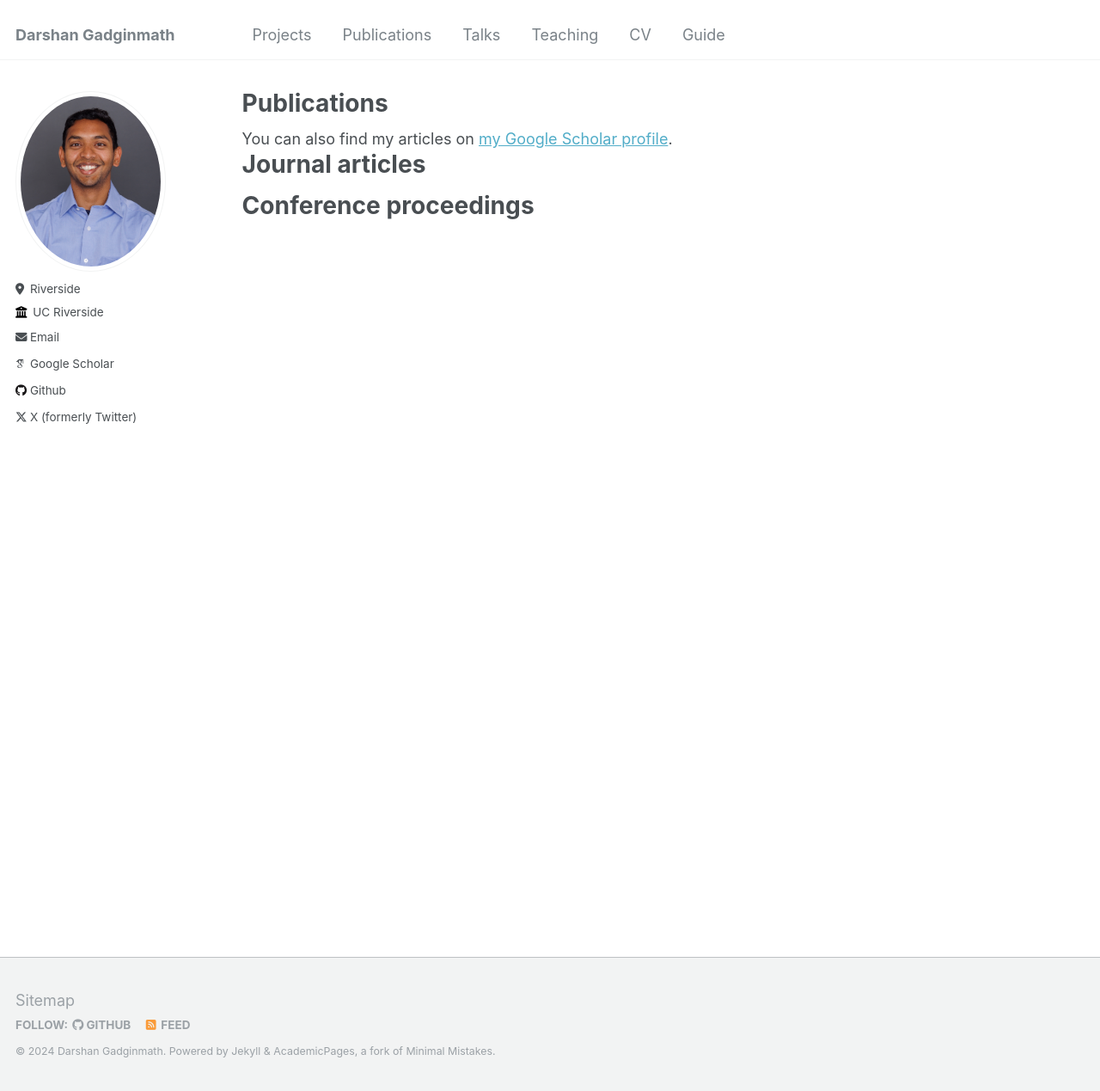
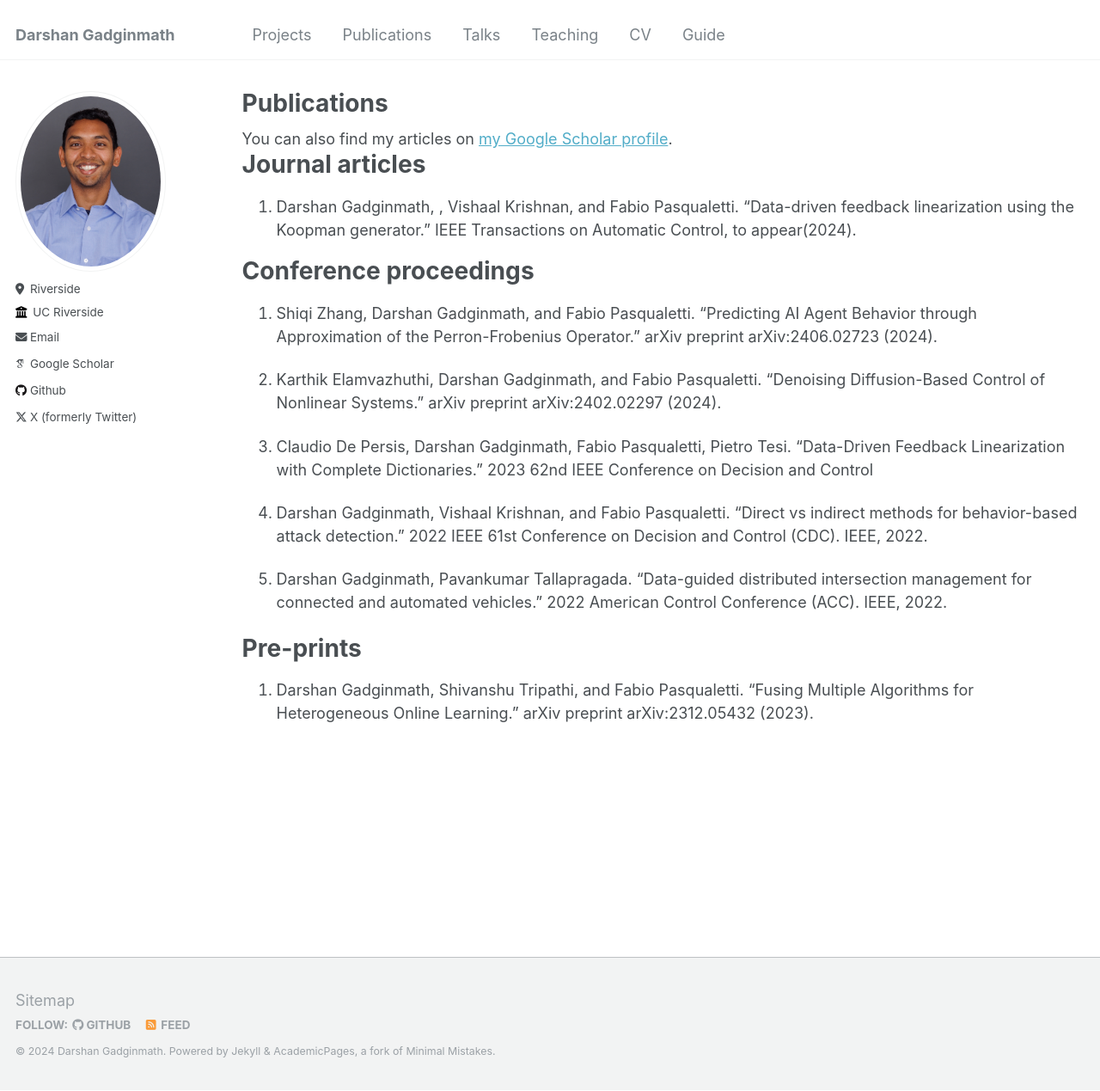
Before and after one commit to darshangm/darshangm.github.io, a Jekyll site: the page built from _pages/publications.md, in a window 1280 px wide and 1269 px high. Shown: the whole window at 86% size. Built offline with Jekyll 4.4.1, drawn with Linux system fonts in a browser that asks for light colours; some web fonts are replaced.

Commit message:
publications

```diff
--- a/_pages/publications.md
+++ b/_pages/publications.md
@@ -11,10 +11,24 @@ author_profile: true
 
 Journal articles
 ======
-
+1. Darshan Gadginmath, , Vishaal Krishnan, and Fabio Pasqualetti. "Data-driven feedback linearization using the Koopman generator." IEEE Transactions on Automatic Control, to appear(2024).
 
 Conference proceedings
 ======
+1. Shiqi Zhang, Darshan Gadginmath, and Fabio Pasqualetti. "Predicting AI Agent Behavior through Approximation of the Perron-Frobenius Operator." arXiv preprint arXiv:2406.02723 (2024).
+
+2. Karthik Elamvazhuthi, Darshan Gadginmath, and Fabio Pasqualetti. "Denoising Diffusion-Based Control of Nonlinear Systems." arXiv preprint arXiv:2402.02297 (2024).
+
+3. Claudio De Persis, Darshan Gadginmath, Fabio Pasqualetti, Pietro Tesi. "Data-Driven Feedback Linearization with Complete Dictionaries." 2023 62nd IEEE Conference on Decision and Control
+
+4. Darshan Gadginmath, Vishaal Krishnan, and Fabio Pasqualetti. "Direct vs indirect methods for behavior-based attack detection." 2022 IEEE 61st Conference on Decision and Control (CDC). IEEE, 2022.
+
+5. Darshan Gadginmath, Pavankumar Tallapragada. "Data-guided distributed intersection management for connected and automated vehicles." 2022 American Control Conference (ACC). IEEE, 2022.
+
+
+Pre-prints
+======
+1. Darshan Gadginmath, Shivanshu Tripathi, and Fabio Pasqualetti. "Fusing Multiple Algorithms for Heterogeneous Online Learning." arXiv preprint arXiv:2312.05432 (2023).
 
 
 <!-- {% include base_path %}
```
